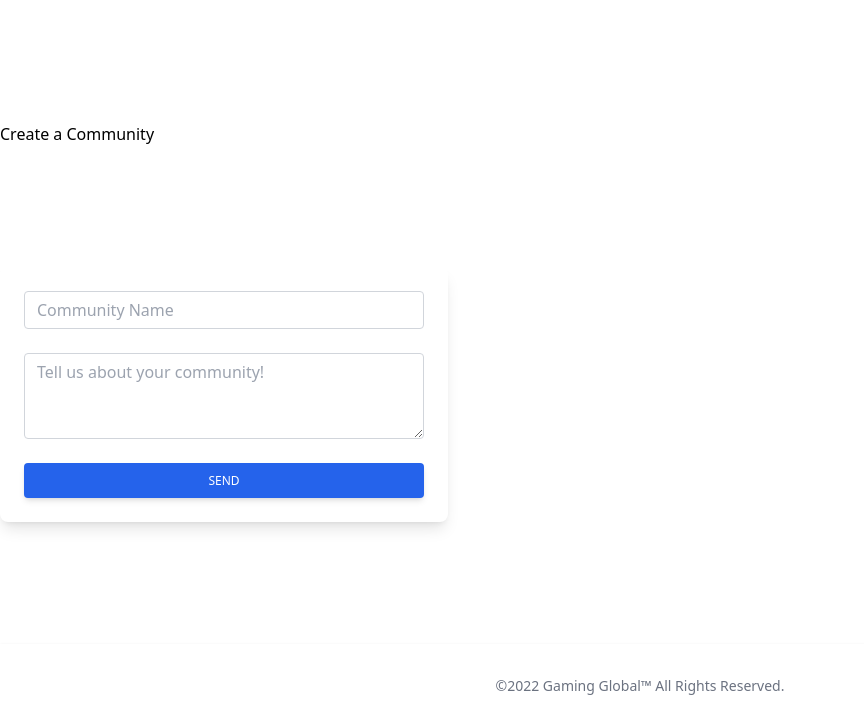
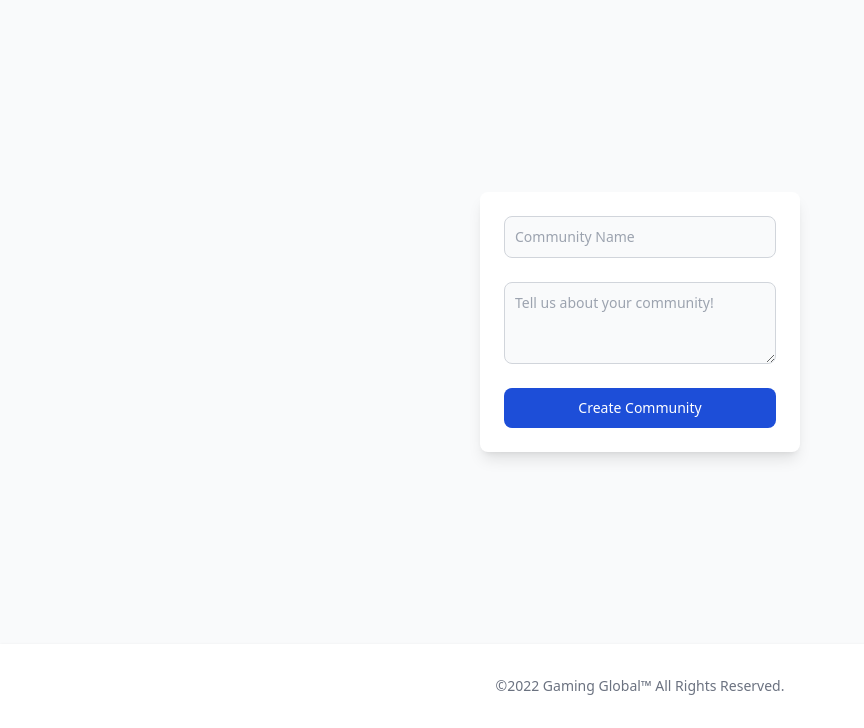
Before and after one commit to JuanPablo2655/3155_Final, a Flask app: page /community/form in a window 1280 px wide. Shown: the part 72-800 px from the top of the page, without its empty margins (0-864 px from the left). Run offline with Flask 3, Linux system fonts and the light colour scheme; parts of the project's set-up code (start-up, migrations or seed data) failed here and were passed over; some libraries are stand-ins or nearby versions.

Commit message:
Finished create a community style

```diff
--- a/templates/create_community.html
+++ b/templates/create_community.html
@@ -1,24 +1,26 @@
 {% extends '_base.html' %} {% block title %}Communities{% endblock %}Communities{% block body %}
-<h1>Create a Community</h1>
-
 <!--Create communities -->
-<div class="block p-6 rounded-lg shadow-lg bg-white max-w-md">
+<section class="bg-gray-50 dark:bg-gray-900 flex items-center justify-center h-screen">
+    <div
+        class="block p-6 rounded-lg shadow-lg bg-white w-1/4 h-auto bg-white rounded-lg shadow dark:border max-w-md dark:bg-gray-800 dark:border-gray-700">
         <form action="/community/create" method="POST" autocomplete="off">
             <div class="form-group mb-6">
                 <input type="text"
-                class="form-control block w-full px-3 py-1.5 text-base font-normal text-gray-700 bg-white bg-clip-padding border border-solid border-gray-300 rounded transition ease-in-out m-0 focus:text-gray-700 focus:bg-white focus:border-blue-600 focus:outline-none"
+                    class="bg-gray-50 border border-gray-300 text-gray-900 sm:text-sm rounded-lg focus:ring-primary-600 focus:border-primary-600 block w-full p-2.5 dark:bg-gray-700 dark:border-gray-600 dark:placeholder-gray-400 dark:text-white dark:focus:ring-blue-500 dark:focus:border-blue-500"
                     id="exampleInput7" name="name" placeholder="Community Name">
             </div>
             <div class="form-group mb-6">
                 <textarea
-                class=" form-control block w-full px-3 py-1.5 text-base font-normal text-gray-700 bg-white bg-clip-padding border border-solid border-gray-300 rounded transition ease-in-out m-0 focus:text-gray-700 focus:bg-white focus:border-blue-600 focus:outline-none"
+                    class="bg-gray-50 border border-gray-300 text-gray-900 sm:text-sm rounded-lg focus:ring-primary-600 focus:border-primary-600 block w-full p-2.5 dark:bg-gray-700 dark:border-gray-600 dark:placeholder-gray-400 dark:text-white dark:focus:ring-blue-500 dark:focus:border-blue-500"
                     id="exampleFormControlTextarea13" rows="3" name="description"
                     placeholder="Tell us about your community!"></textarea>
             </div>
             <button type="submit"
-            class=" w-full px-6 py-2.5 bg-blue-600 text-white font-medium text-xs leading-tight uppercase rounded shadow-md hover:bg-blue-700 hover:shadow-lg focus:bg-blue-700 focus:shadow-lg focus:outline-none focus:ring-0 active:bg-blue-800 active:shadow-lg transition duration-150 ease-in-out">Send</button>
+                class="w-full text-white bg-blue-700 hover:bg-primary-700 focus:ring-4 focus:outline-none focus:ring-primary-300 font-medium rounded-lg text-sm px-5 py-2.5 text-center dark:bg-violet-400 dark:text-gray-900 dark:hover:bg-violet-500 dark:focus:ring-primary-800">Create
+                Community</button>
         </form>
     </div>
+</section>
 
 
 {% endblock %}
```
Lines whose indentation alone changed are shown as unchanged.
